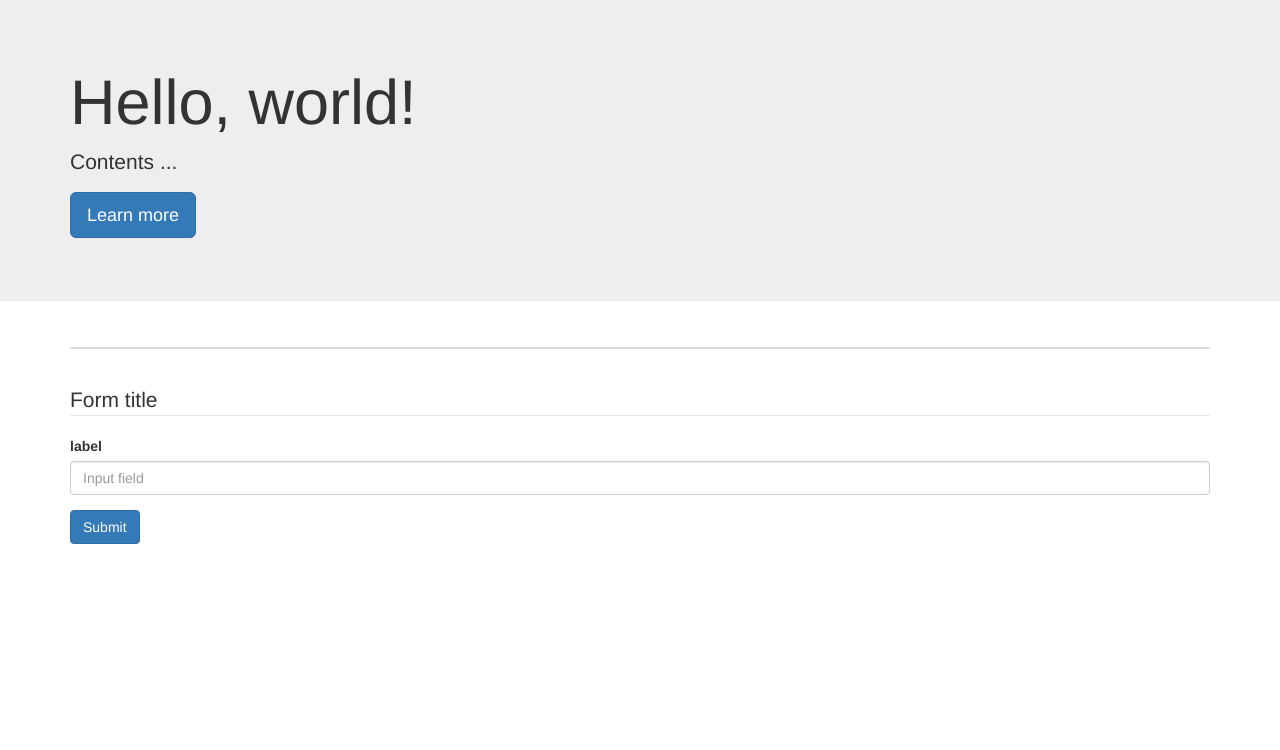
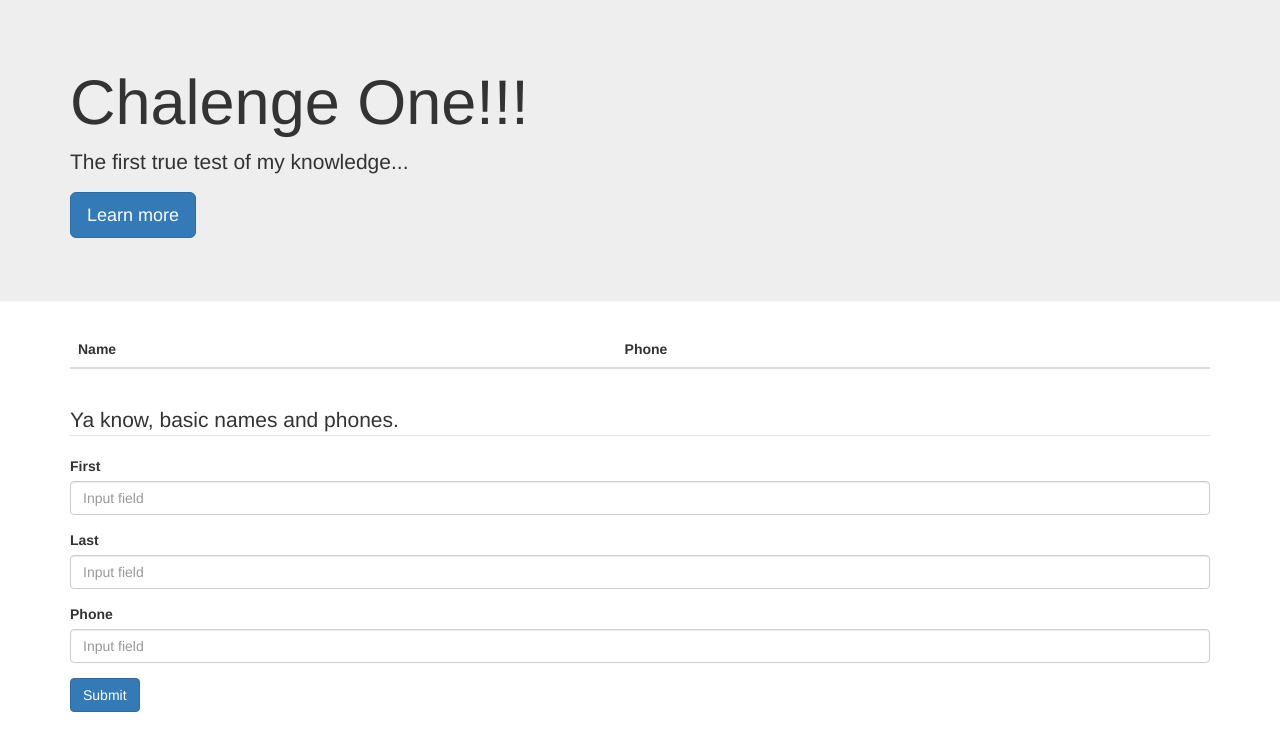
Before and after one commit to LuckXP/chalOne, a plain HTML site: page index.html in a window 1280 px wide. Drawn offline with nearby package versions, Linux system fonts and the light colour scheme.

Commit message:
add reformat table added lables on form

```diff
--- a/index.html
+++ b/index.html
@@ -14,8 +14,8 @@
 		<section>
 			<div class="jumbotron">
 				<div class="container">
-					<h1>Hello, world!</h1>
-					<p>Contents ...</p>
+					<h1>Chalenge One!!!</h1>
+					<p>The first true test of my knowledge...</p>
 					<p>
 						<a class="btn btn-primary btn-lg">Learn more</a>
 					</p>
@@ -28,7 +28,8 @@
 				<table class="table table-hover">
 					<thead>
 						<tr>
-							<th></th>
+							<th>Name</th>
+							<th>Phone</th>
 						</tr>
 					</thead>
 					<tbody>
@@ -43,10 +44,18 @@
 		<section>
 			<div class="container">
 				<form action="" method="POST" role="form">
-					<legend>Form title</legend>
+					<legend>Ya know, basic names and phones.</legend>
 
 					<div class="form-group">
-						<label for="">label</label>
+						<label for="">First</label>
+						<input type="text" class="form-control" id="" placeholder="Input field">
+					</div>
+					<div class="form-group">
+						<label for="">Last</label>
+						<input type="text" class="form-control" id="" placeholder="Input field">
+					</div>
+					<div class="form-group">
+						<label for="">Phone</label>
 						<input type="text" class="form-control" id="" placeholder="Input field">
 					</div>
 
```
